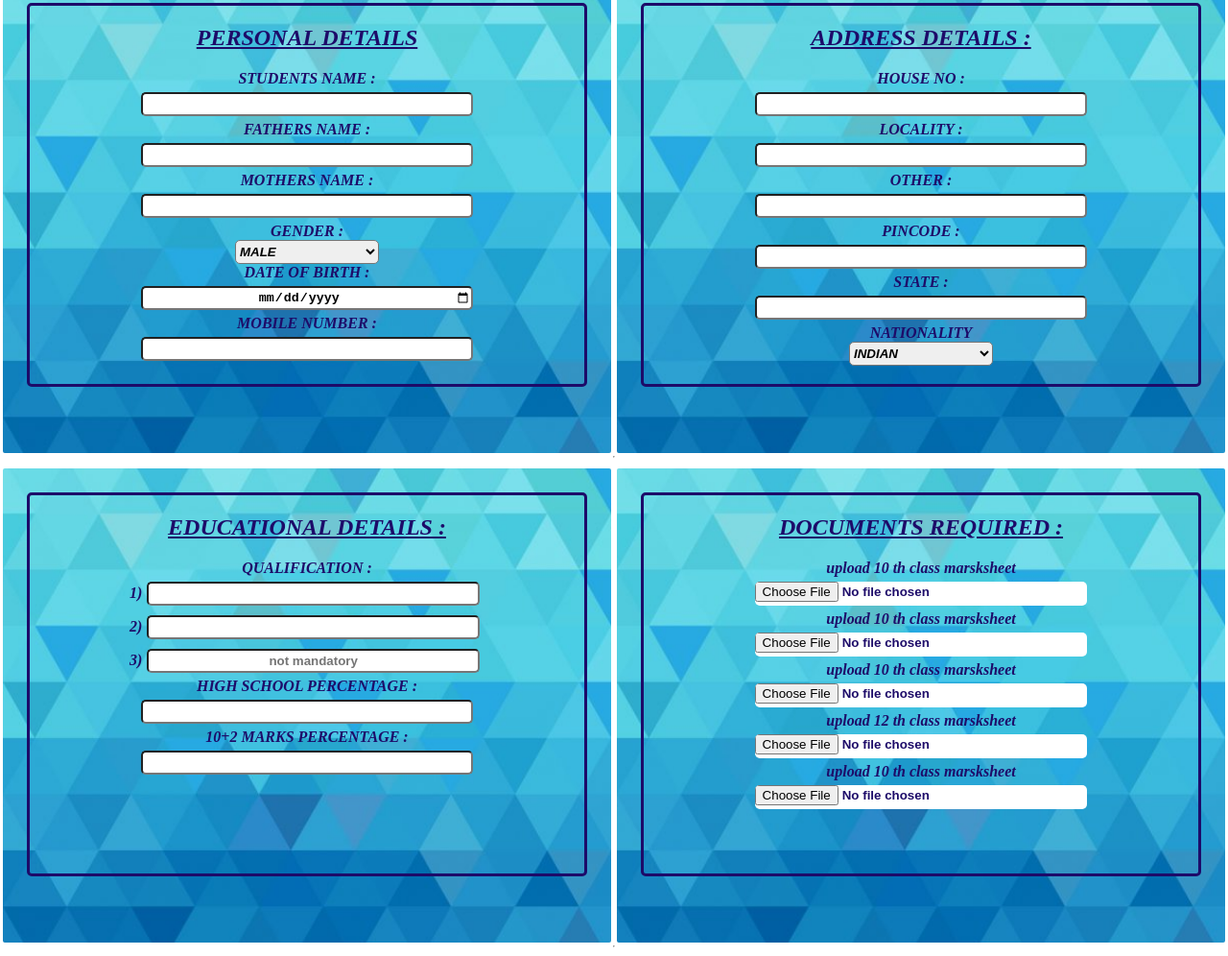
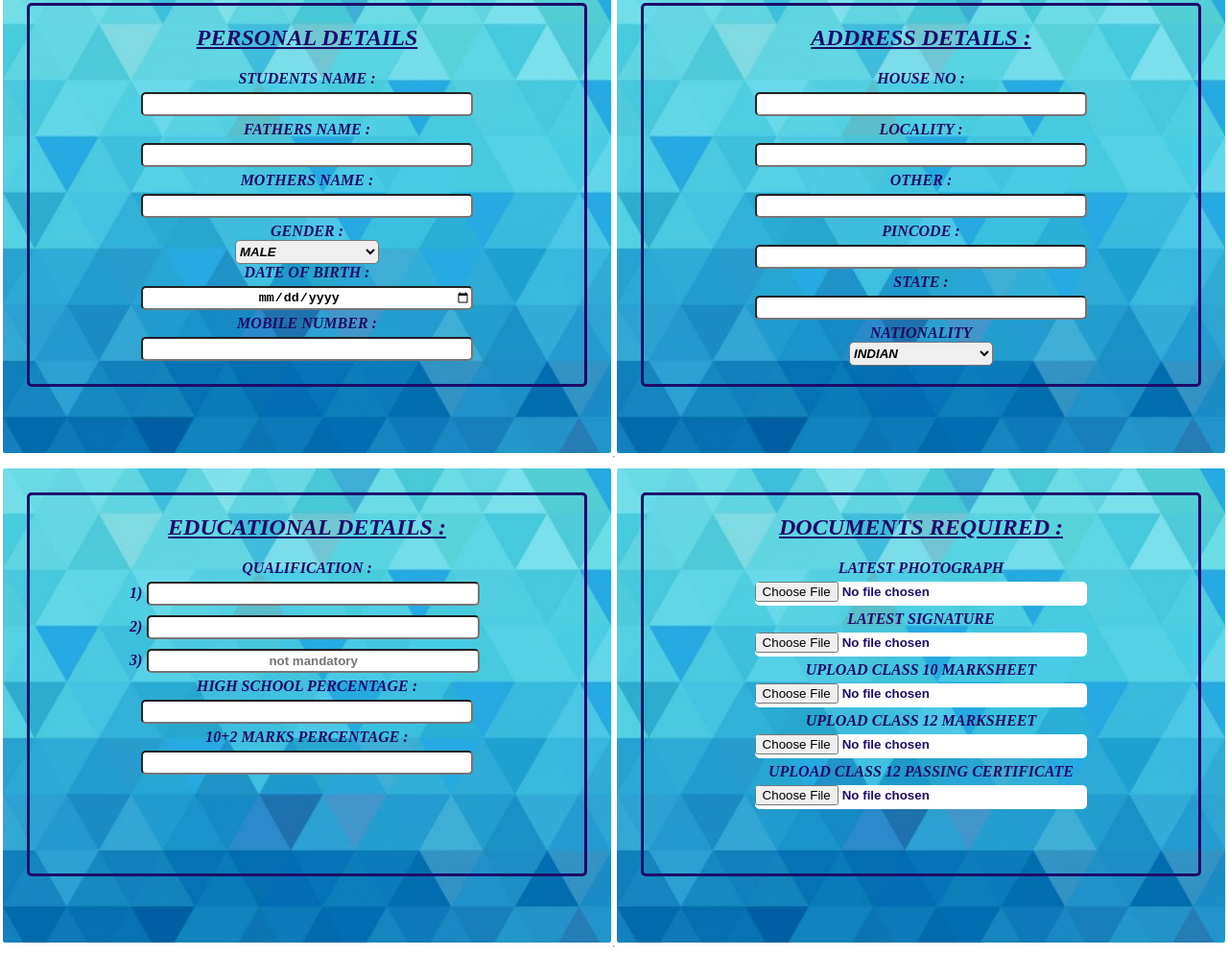
Before and after one commit to harshverma250202/ecellproject1, a plain HTML site: page index.html in a window 1280 px wide. Shown: the part 231-1227 px from the top of the page at 96% size. Drawn offline with Linux system fonts and the light colour scheme.

Commit message:
Update index.html

```diff
--- a/index.html
+++ b/index.html
@@ -121,15 +121,15 @@
 
                 <div class="inside" id="d">
                     <h2><u>DOCUMENTS REQUIRED :</u></h2>
-                    <label for="photo"  >upload 10 th class marsksheet</label><br>
+                    <label for="photo"  >LATEST PHOTOGRAPH</label><br>
                     <input type="file" name="photo"><br>
-                    <label for="sig">upload 10 th class marsksheet</label><br>
+                    <label for="sig">LATEST SIGNATURE</label><br>
                     <input type="file" ><br>
-                    <label for="10">upload 10 th class marsksheet</label><br>
+                    <label for="10">UPLOAD CLASS 10 MARKSHEET</label><br>
                     <input type="file" name="10"><br>
-                    <label for="12">upload 12 th class marsksheet</label><br>
+                    <label for="12">UPLOAD CLASS 12 MARKSHEET</label><br>
                     <input type="file" name="10"><br>
-                    <label for="10">upload 10 th class marsksheet</label><br>
+                    <label for="10">UPLOAD CLASS 12 PASSING CERTIFICATE</label><br>
                     <input type="file" name="10"><br>
                 </div>
 
```
